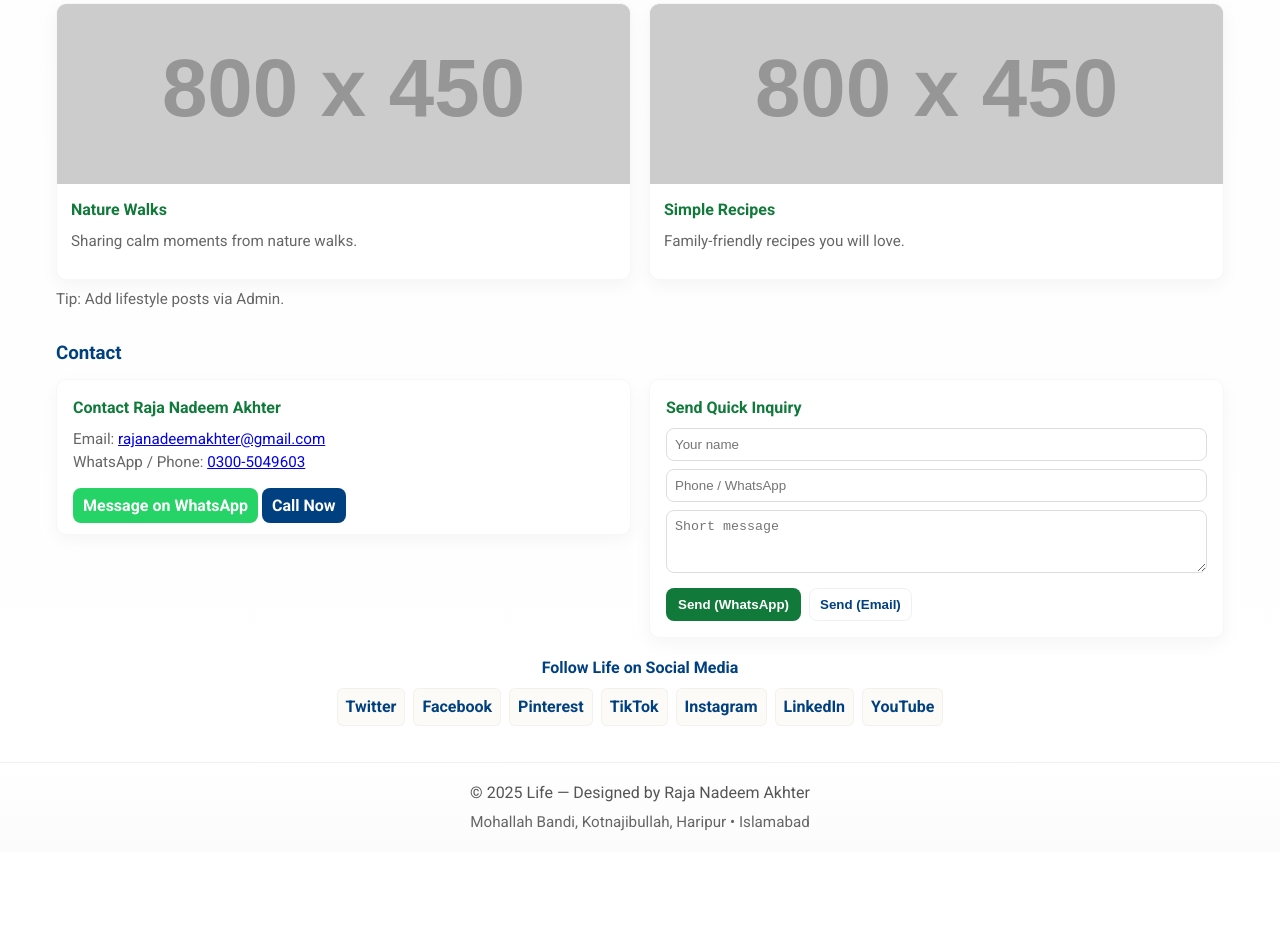
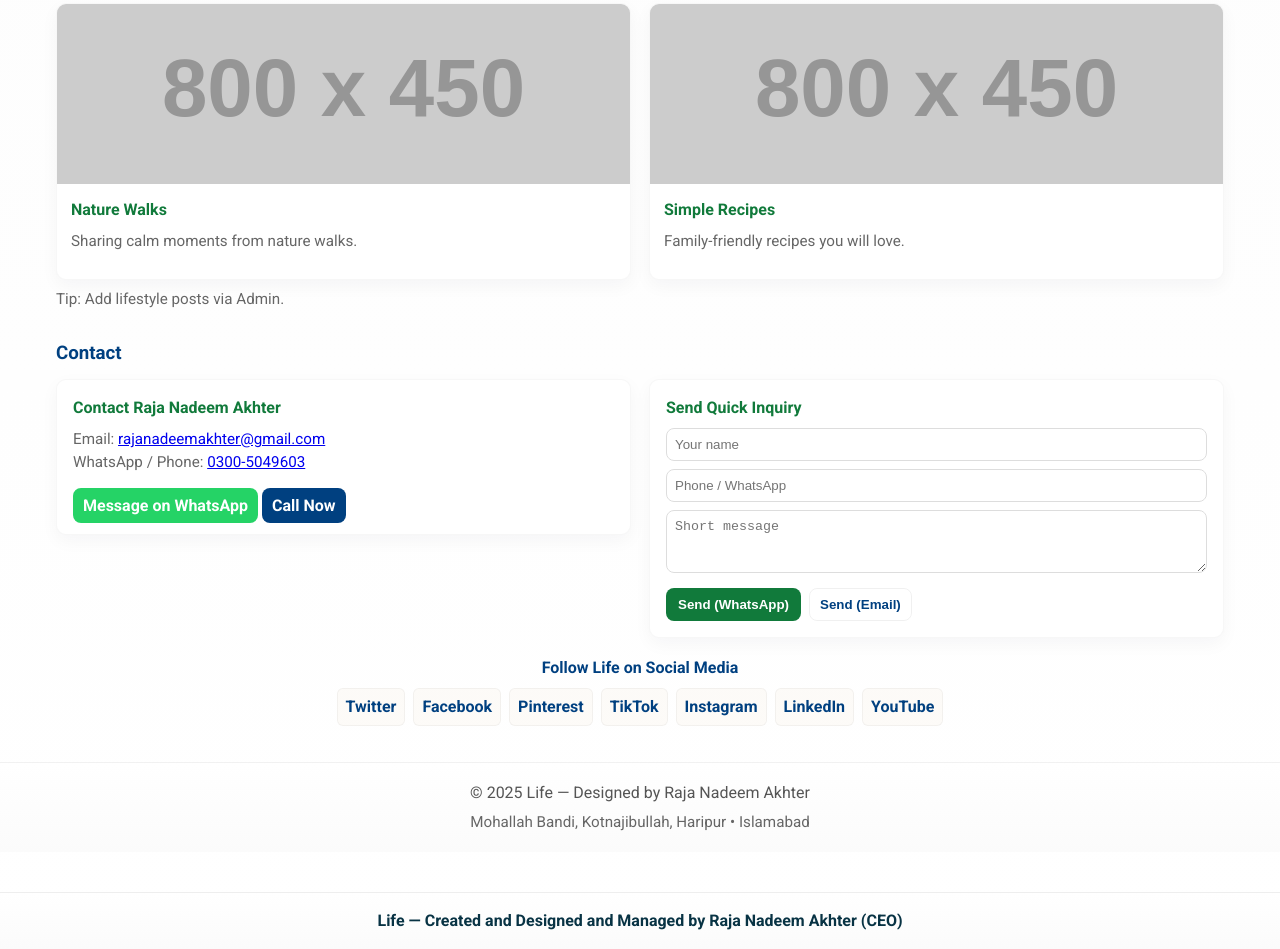
Before and after one commit to rajanadeemakhter/life, a plain HTML site: page index.html in a window 1280 px wide. Shown: the part 1324-2273 px from the top of the page. Before the commit the page ends 2176 px from the top, so only its background shows below. Drawn offline with Linux system fonts and the light colour scheme; placeholder pictures from the web are drawn by us.

Commit message:
Update index.html
Added footer with CEO credit

```diff
--- a/index.html
+++ b/index.html
@@ -500,6 +500,14 @@ function clearAllData(){
 
 /* initial UI */
 renderReal('all'); renderAff(); renderLife();
-</script>
+</script></main>
+
+<footer style="text-align:center; padding:16px; color:#083344; font-weight:600; border-top:1px solid rgba(0,0,0,0.05); margin-top:40px;">
+  Life — Created and Designed and Managed by Raja Nadeem Akhter (CEO)
+</footer>
+
 </body>
 </html>
+
+</body>
+</html>
```
